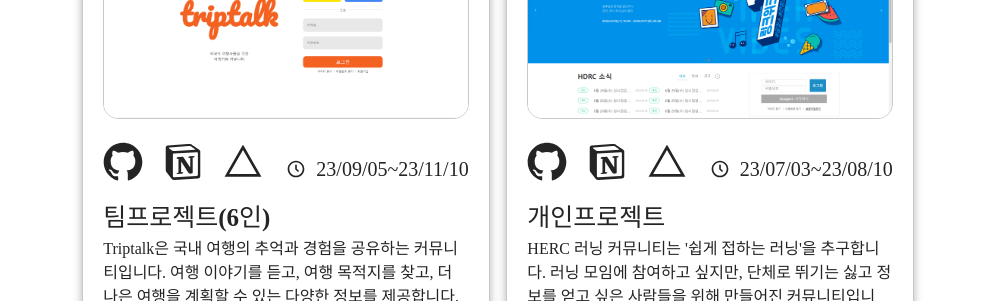
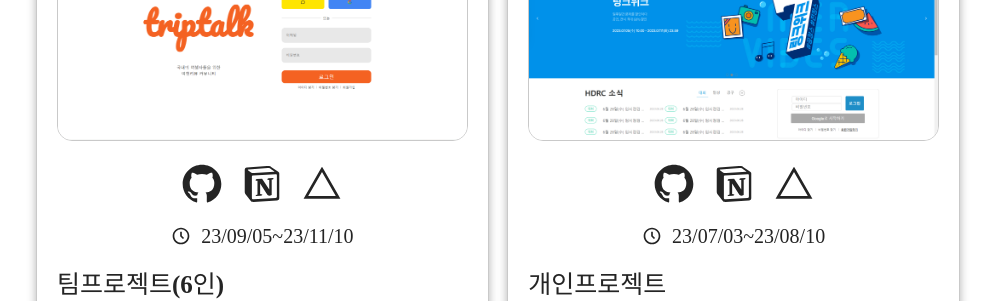
Before and after one commit to leesh2985/Portfolio, a React (Vite) app: page / in a window 1280 px wide. Shown: the part 2240-2541 px from the top of the page, without its empty margins (142-1137 px from the left). Built offline with nearby package versions, Linux system fonts and the light colour scheme.

Commit message:
# Docs : 반응형 추가

```diff
--- a/src/page/Projects.tsx
+++ b/src/page/Projects.tsx
@@ -153,6 +153,14 @@
   margin-top: 40px;
   width: 90%;
 
+  @media (max-width: 1440px) {
+    width: 100%;
+  }
+
+  @media (max-width: 1290px) {
+    width: 100%;
+  }
+
   @media (max-width: 1024px) {
     width: 100%;
   }
@@ -244,6 +252,11 @@
   justify-content: space-between;
   margin-top: 20px;
 
+  @media (max-width: 1290px) {
+    flex-direction: column;
+    margin-bottom: 15px;
+  }
+
   @media (max-width: 950px) {
     flex-direction: column;
     margin-bottom: 15px;
--- a/src/page/Skill.tsx
+++ b/src/page/Skill.tsx
@@ -94,6 +94,10 @@
   padding: 50px;
   border-bottom: 2px dashed #ceb8b8;
 
+  @media (max-width: 1024px) {
+    width: 100%;
+  }
+
   @media (max-width: 768px) {
     width: 100%;
   }
```
